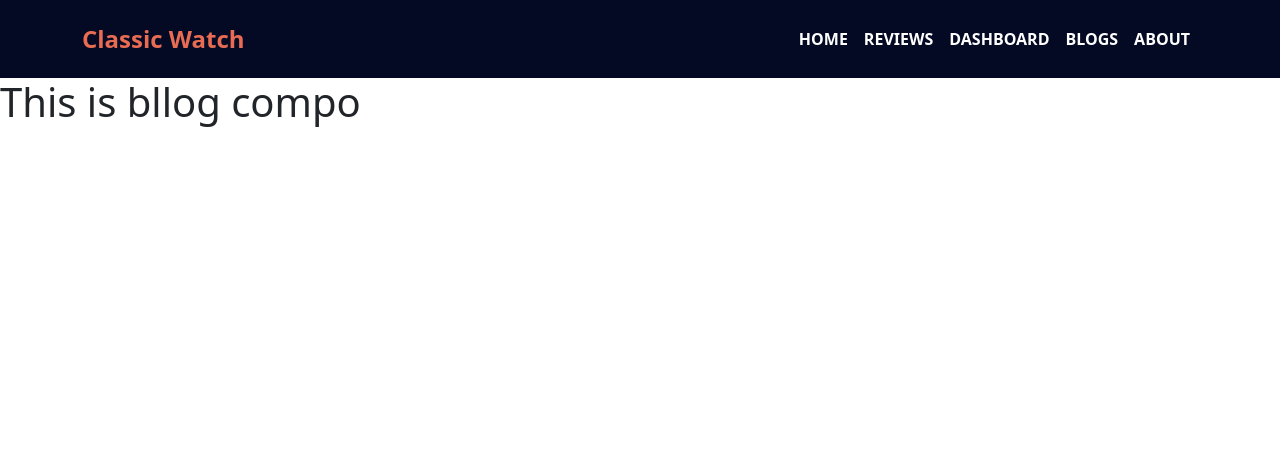
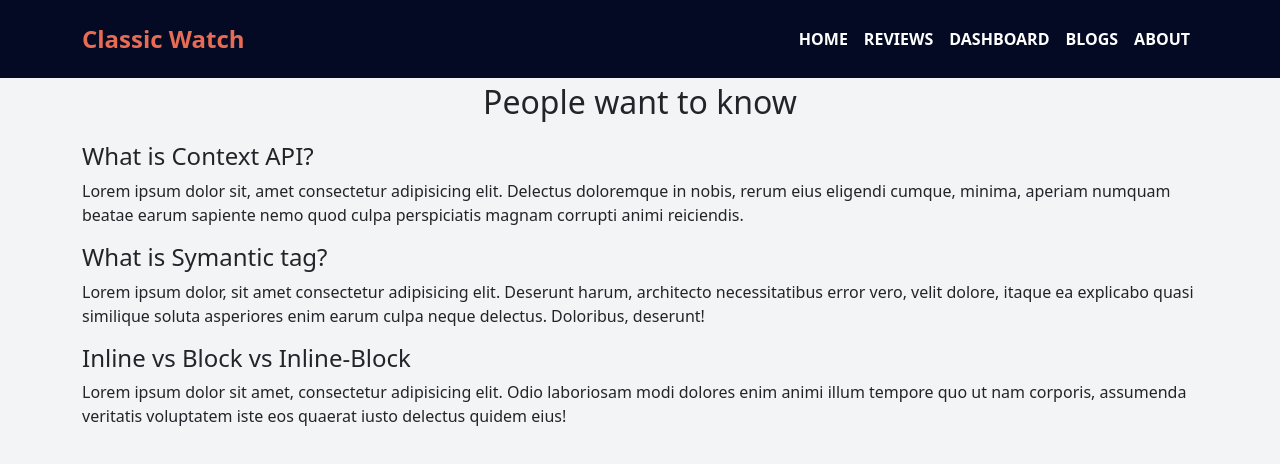
Before and after one commit to SMhamidAzad/Product-Analysis-Watch, a React (Create React App) app: page /blogs in a window 1280 px wide. Shown: the top 464 px of the page. Built offline with nearby package versions, Linux system fonts and the light colour scheme.

Commit message:
about part added

```diff
--- a/src/components/Blogs/Blogs.js
+++ b/src/components/Blogs/Blogs.js
@@ -2,8 +2,24 @@ import React from 'react';
 
 const Blogs = () => {
     return (
-        <div>
-            <h1>This is bllog compo</h1>
+        <div style={{ backgroundColor: '#F3F4F6', height: '88vh' }}>
+            <div className="container">
+               <div className="col">
+               <div>
+                    <p className='fs-2 text-center'>People want to know</p>
+                    <h4>What is Context API?</h4>
+                    <p>Lorem ipsum dolor sit, amet consectetur adipisicing elit. Delectus doloremque in nobis, rerum eius eligendi cumque, minima, aperiam numquam beatae earum sapiente nemo quod culpa perspiciatis magnam corrupti animi reiciendis.</p>
+                </div>
+                <div>
+                    <h4>What is Symantic tag?</h4>
+                    <p>Lorem ipsum dolor, sit amet consectetur adipisicing elit. Deserunt harum, architecto necessitatibus error vero, velit dolore, itaque ea explicabo quasi similique soluta asperiores enim earum culpa neque delectus. Doloribus, deserunt!</p>
+                </div>
+                <div>
+                    <h4>Inline vs Block vs Inline-Block</h4>
+                    <p>Lorem ipsum dolor sit amet, consectetur adipisicing elit. Odio laboriosam modi dolores enim animi illum tempore quo ut nam corporis, assumenda veritatis voluptatem iste eos quaerat iusto delectus quidem eius!</p>
+                </div>
+               </div>
+            </div>
         </div>
     );
 };
--- a/src/components/Riviews/Riviews.js
+++ b/src/components/Riviews/Riviews.js
@@ -7,7 +7,7 @@ const Riviews = () => {
     return (
         <div className='container'>
             <h2 style={{ color: '#040924'}} className='text-center my-3 fw-bolder'>Custommer Says</h2>
-           <div className='row row-cols-2'>
+           <div className='row row-cols-md-2 row-cols-1'>
            {
                 reviews.map(review => <Riview
                 key={review._id}
```
